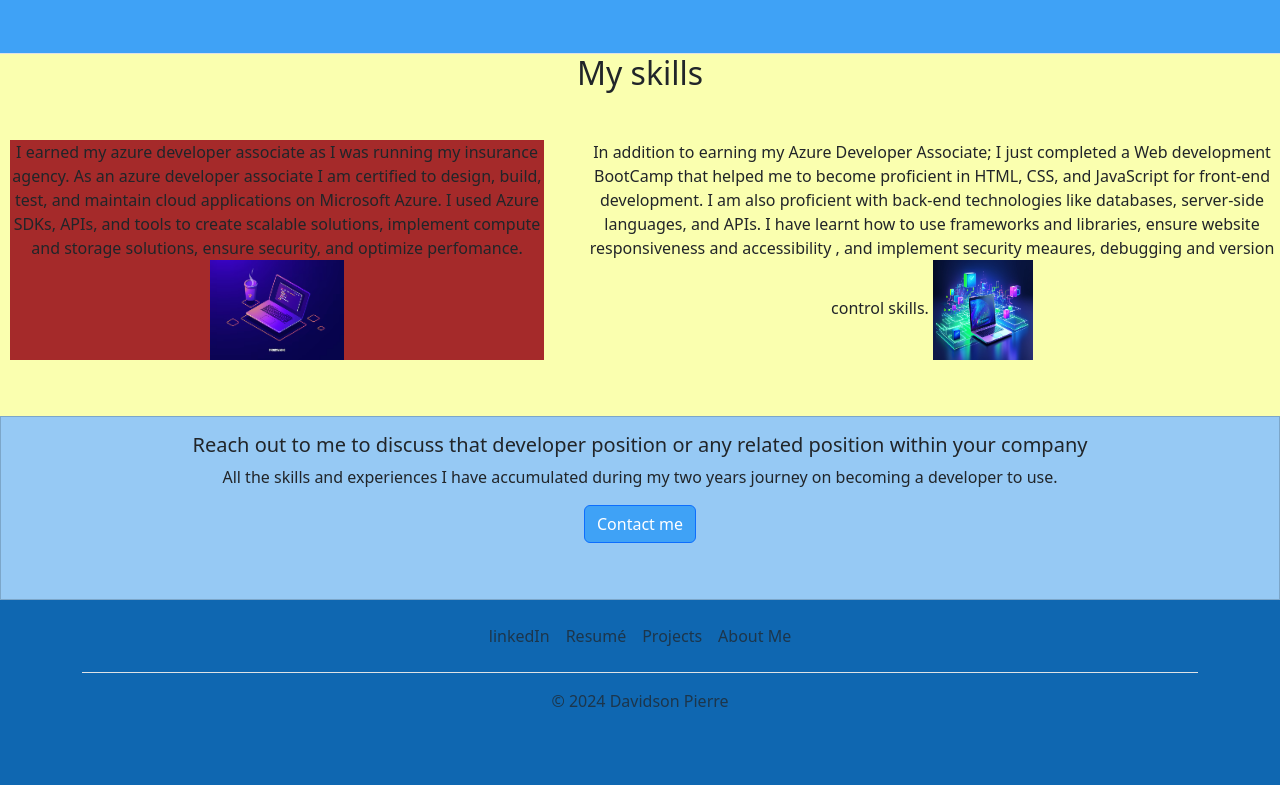
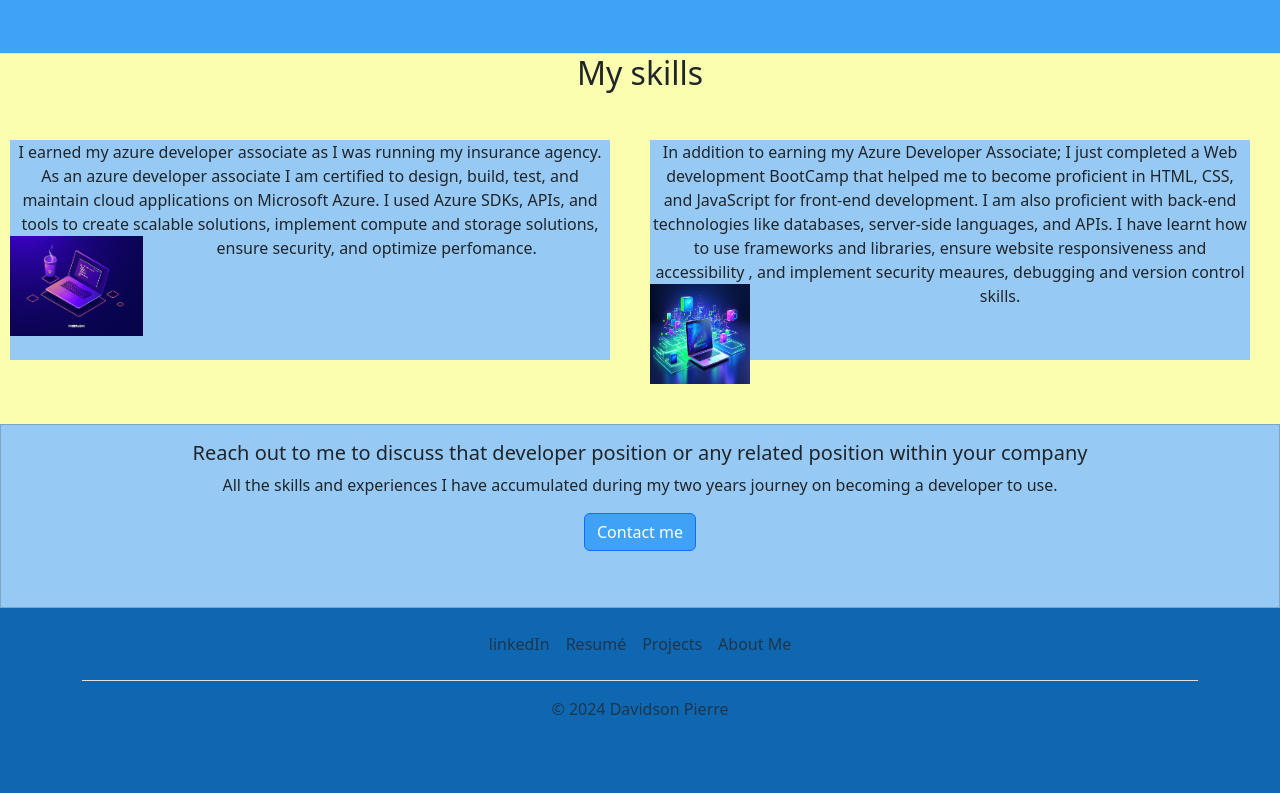
Before and after one commit to DavidsonPierre/personalSite.html, a plain HTML site: page index.html in a window 1280 px wide. Shown: the part 905-1698 px from the top of the page. Drawn offline with nearby package versions, Linux system fonts and the light colour scheme.

Commit message:
Update style.css
changing para background color

```diff
--- a/style.css
+++ b/style.css
@@ -40,12 +40,24 @@
     text-align: center;
 }
 div > #para1 {
-    background-color: brown;
+    background-color: 96C9F4;
+    width: 600;
+    height: 220;
+
+}
+div > #para2 {
+    background-color: 96C9F4;
+    width: 600;
+    height: 220;
 }
 .image1 {
     display: flex;
     padding-left: 200;
 }
+.images {
+    float: left;
+
+}
 .my-skills {
     text-align: center;
 }
```
